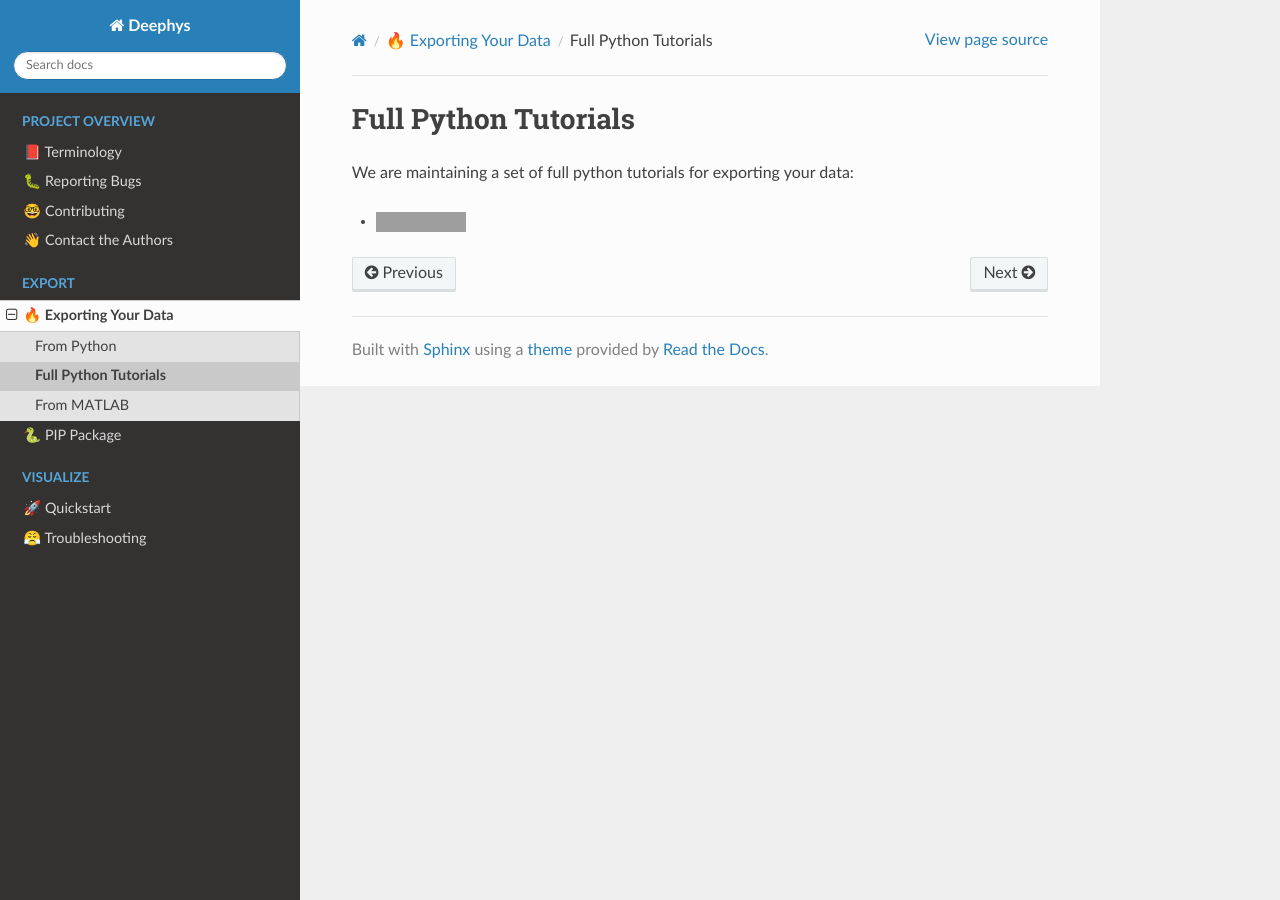
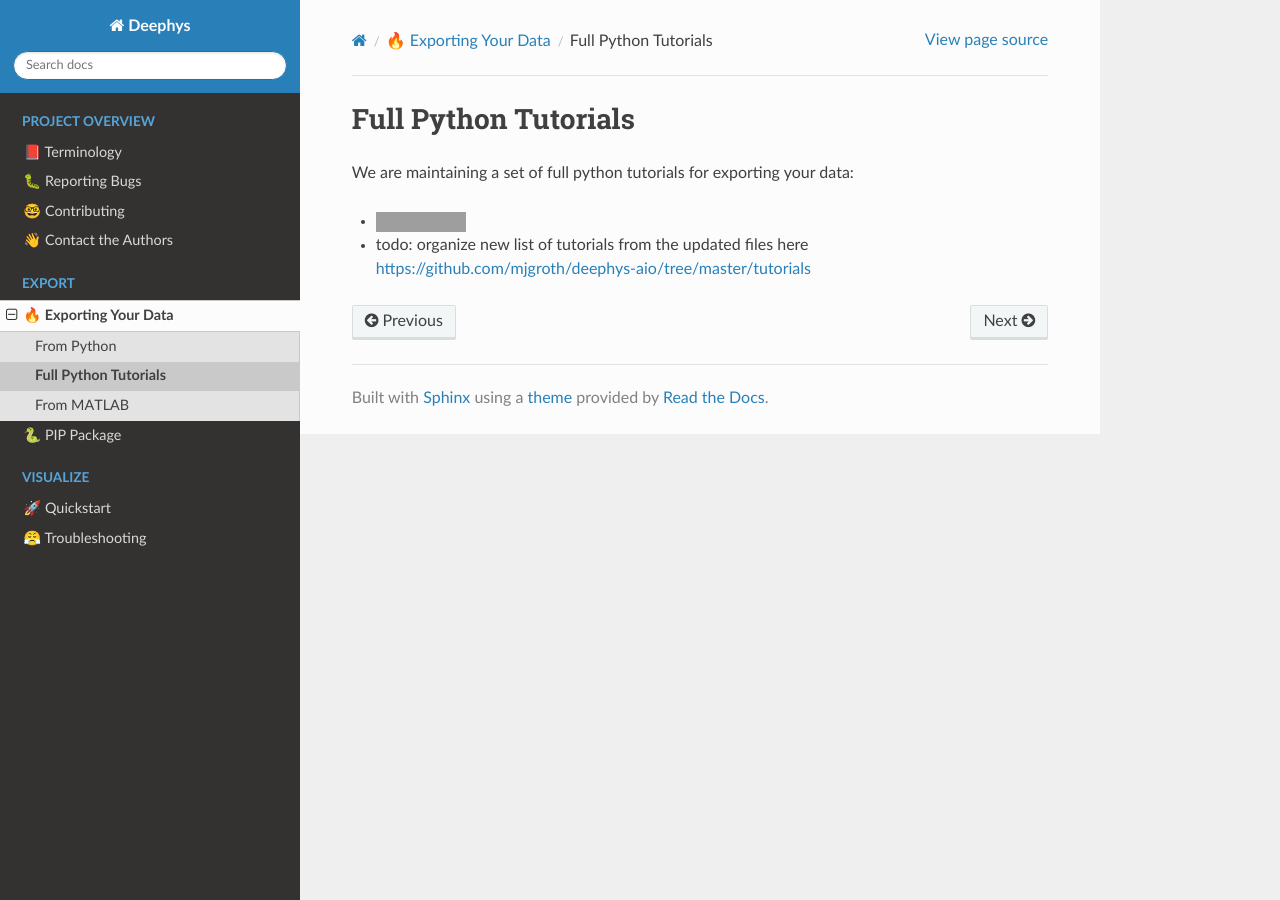
Before and after one commit to mjgroth/deephys, a Sphinx documentation site: the page built from docs/source/export/tutorials.rst, in a window 1280 px wide. Built offline with Sphinx 7.4.7 and the Read the Docs theme 2.0.0, drawn with Linux system fonts in a browser that asks for light colours; grey boxes are pictures that could not be loaded.

Commit message:
autocommit

```diff
--- a/docs/source/export/tutorials.rst
+++ b/docs/source/export/tutorials.rst
@@ -6,3 +6,6 @@ We are maintaining a set of full python tutorials for exporting your data:
 - .. image:: https://img.shields.io/badge/Open%20in%20Colab-Main%20Tutorial-00bbe2?logo=googlecolab&logoColor=f9ab00
     :target: https://colab.research.google.com/github/mjgroth/deephys-aio/blob/master/Python_Tutorial.ipynb
     :alt: Main Tutorial
+
+
+- todo: organize new list of tutorials from the updated files here https://github.com/mjgroth/deephys-aio/tree/master/tutorials
```
